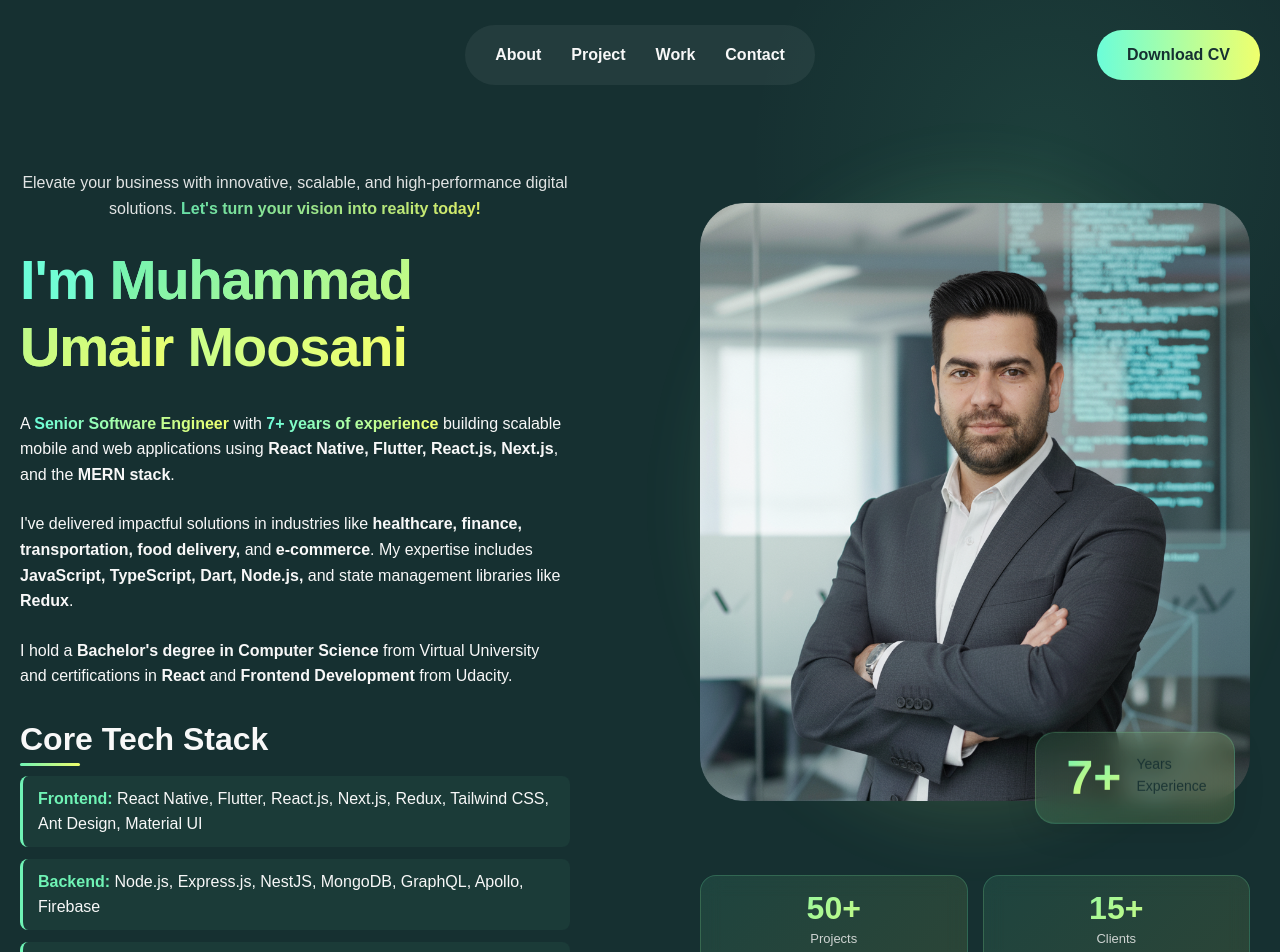
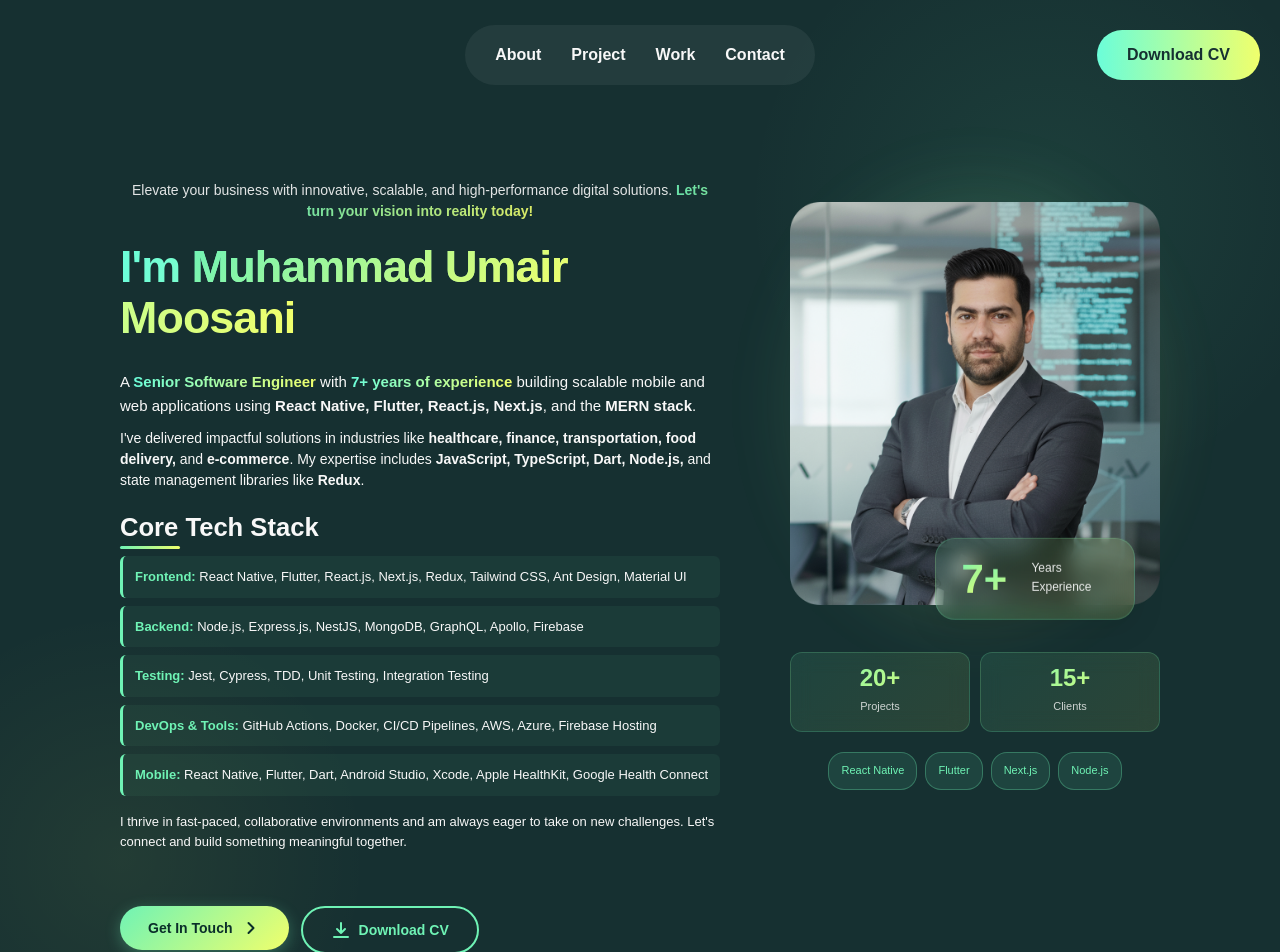
Before and after one commit to MuhammadUmairMoosani/MuhammadUmairMoosani.github.io, a Next.js app: page / in a window 1280 px wide. Shown: the top 952 px of the page. Built offline with nearby package versions, Linux system fonts and the light colour scheme.

Commit message:
Improvement

```diff
--- a/src/app/components/hello.js
+++ b/src/app/components/hello.js
@@ -49,7 +49,7 @@ export const Hello = () => {
           zIndex: 1,
           display: "flex",
           alignItems: "flex-start",
-          gap: "60px",
+          gap: "40px",
           justifyContent: "space-between",
         }}
       >
@@ -76,11 +76,11 @@ export const Hello = () => {
                 data-settings='{"ekit_we_effect_on":"none"}'
                 data-widget_type="text-editor.default"
                 style={{
-                  marginBottom: "15px",
+                  marginBottom: "10px",
                   opacity: 0.9,
                 }}
               >
-                <p style={{ fontSize: "16px", lineHeight: "1.6" }}>
+                <p style={{ fontSize: "14px", lineHeight: "1.5" }}>
                   Elevate your business with innovative, scalable, and
                   high-performance digital solutions.
                   <strong>
@@ -106,14 +106,14 @@ export const Hello = () => {
                 data-element_type="widget"
                 data-settings='{"_animation":"fadeInUp","_animation_delay":100,"ekit_we_effect_on":"none"}'
                 data-widget_type="heading.default"
-                style={{ marginBottom: "20px" }}
+                style={{ marginBottom: "15px" }}
               >
                 <h2 className="elementor-heading-title elementor-size-default">
                   <span
                     style={{
-                      fontSize: "clamp(2rem, 5vw, 3.5rem)",
+                      fontSize: "clamp(1.8rem, 4vw, 2.8rem)",
                       fontWeight: "700",
-                      lineHeight: "1.2",
+                      lineHeight: "1.1",
                       letterSpacing: "-0.02em",
                     }}
                   >
@@ -139,7 +139,14 @@ export const Hello = () => {
                 data-settings='{"_animation":"fadeInUp","_animation_delay":300,"ekit_we_effect_on":"none"}'
                 data-widget_type="text-editor.default"
               >
-                <p id="about-me-description">
+                <p
+                  id="about-me-description"
+                  style={{
+                    marginBottom: "10px",
+                    fontSize: "15px",
+                    lineHeight: "1.6",
+                  }}
+                >
                   A{" "}
                   <strong>
                     <a href="#about">Senior Software Engineer</a>
@@ -153,7 +160,13 @@ export const Hello = () => {
                   <strong>React Native, Flutter, React.js, Next.js</strong>, and
                   the <strong>MERN stack</strong>.
                 </p>
-                <p>
+                <p
+                  style={{
+                    marginBottom: "10px",
+                    fontSize: "14px",
+                    lineHeight: "1.5",
+                  }}
+                >
                   I&apos;ve delivered impactful solutions in industries like
                   <strong>
                     {" "}
@@ -165,25 +178,18 @@ export const Hello = () => {
                   state management libraries like
                   <strong> Redux</strong>.
                 </p>
-                <p>
-                  I hold a{" "}
-                  <strong>Bachelor's degree in Computer Science</strong> from
-                  Virtual University and certifications in{" "}
-                  <strong>React</strong> and{" "}
-                  <strong>Frontend Development</strong> from Udacity.
-                </p>
                 <div
                   className="elementor-element elementor-element-e62a178 at-heading-animation at-animation-heading-none elementor-widget elementor-widget-heading"
                   data-id="e62a178"
                   data-element_type="widget"
                   data-settings='{"_animation":"fadeInUp","_animation_delay":200,"ekit_we_effect_on":"none"}'
                   data-widget_type="heading.default"
-                  style={{ marginTop: "30px", marginBottom: "15px" }}
+                  style={{ marginTop: "20px", marginBottom: "12px" }}
                 >
                   <h2
                     className="elementor-heading-title elementor-size-default"
                     style={{
-                      fontSize: "clamp(1.5rem, 3vw, 2rem)",
+                      fontSize: "clamp(1.3rem, 2.5vw, 1.6rem)",
                       fontWeight: "600",
                       position: "relative",
                       display: "inline-block",
@@ -207,16 +213,17 @@ export const Hello = () => {
                 <ul
                   style={{
                     display: "grid",
-                    gap: "12px",
+                    gap: "8px",
                     listStyle: "none",
                     padding: 0,
+                    fontSize: "13px",
                   }}
                 >
                   <li
                     style={{
                       background: "rgba(111, 243, 181, 0.05)",
-                      padding: "10px 15px",
-                      borderRadius: "8px",
+                      padding: "8px 12px",
+                      borderRadius: "6px",
                       borderLeft: "3px solid #6FF3B5",
                       transition: "all 0.3s ease",
                     }}
@@ -228,8 +235,8 @@ export const Hello = () => {
                   <li
                     style={{
                       background: "rgba(111, 243, 181, 0.05)",
-                      padding: "10px 15px",
-                      borderRadius: "8px",
+                      padding: "8px 12px",
+                      borderRadius: "6px",
                       borderLeft: "3px solid #6FF3B5",
                       transition: "all 0.3s ease",
                     }}
@@ -241,8 +248,8 @@ export const Hello = () => {
                   <li
                     style={{
                       background: "rgba(111, 243, 181, 0.05)",
-                      padding: "10px 15px",
-                      borderRadius: "8px",
+                      padding: "8px 12px",
+                      borderRadius: "6px",
                       borderLeft: "3px solid #6FF3B5",
                       transition: "all 0.3s ease",
                     }}
@@ -253,8 +260,8 @@ export const Hello = () => {
                   <li
                     style={{
                       background: "rgba(111, 243, 181, 0.05)",
-                      padding: "10px 15px",
-                      borderRadius: "8px",
+                      padding: "8px 12px",
+                      borderRadius: "6px",
                       borderLeft: "3px solid #6FF3B5",
                       transition: "all 0.3s ease",
                     }}
@@ -268,8 +275,8 @@ export const Hello = () => {
                   <li
                     style={{
                       background: "rgba(111, 243, 181, 0.05)",
-                      padding: "10px 15px",
-                      borderRadius: "8px",
+                      padding: "8px 12px",
+                      borderRadius: "6px",
                       borderLeft: "3px solid #6FF3B5",
                       transition: "all 0.3s ease",
                     }}
@@ -278,22 +285,15 @@ export const Hello = () => {
                     Native, Flutter, Dart, Android Studio, Xcode, Apple
                     HealthKit, Google Health Connect
                   </li>
-                  <li
-                    style={{
-                      background: "rgba(111, 243, 181, 0.05)",
-                      padding: "10px 15px",
-                      borderRadius: "8px",
-                      borderLeft: "3px solid #6FF3B5",
-                      transition: "all 0.3s ease",
-                    }}
-                  >
-                    <strong style={{ color: "#6FF3B5" }}>Practices:</strong>{" "}
-                    Agile (Scrum), Clean Architecture, HIPAA Compliance,
-                    Performance Optimization
-                  </li>
                 </ul>
 
-                <p style={{ marginTop: "20px" }}>
+                <p
+                  style={{
+                    marginTop: "12px",
+                    fontSize: "13px",
+                    lineHeight: "1.5",
+                  }}
+                >
                   I thrive in fast-paced, collaborative environments and am
                   always eager to take on new challenges. Let&apos;s connect and
                   build something meaningful together.
@@ -308,9 +308,9 @@ export const Hello = () => {
             data-settings='{"animation":"fadeInUp","animation_delay":300}'
             style={{
               display: "flex",
-              gap: "15px",
+              gap: "12px",
               flexWrap: "wrap",
-              marginTop: "25px",
+              marginTop: "15px",
             }}
           >
             <div
@@ -326,11 +326,11 @@ export const Hello = () => {
                 style={{
                   background:
                     "linear-gradient(135deg, #6FF3B5 0%, #F0FF6C 100%)",
-                  padding: "14px 32px",
+                  padding: "12px 28px",
                   borderRadius: "30px",
                   color: "#0A2E2A",
                   fontWeight: "600",
-                  fontSize: "16px",
+                  fontSize: "14px",
                   textDecoration: "none",
                   display: "inline-flex",
                   alignItems: "center",
@@ -380,11 +380,11 @@ export const Hello = () => {
                 rel="noopener noreferrer"
                 style={{
                   background: "transparent",
-                  padding: "14px 32px",
+                  padding: "12px 28px",
                   borderRadius: "30px",
                   color: "#6FF3B5",
                   fontWeight: "600",
-                  fontSize: "16px",
+                  fontSize: "14px",
                   textDecoration: "none",
                   display: "inline-flex",
                   alignItems: "center",
@@ -454,13 +454,13 @@ export const Hello = () => {
           data-settings='{"background_background":"classic"}'
           style={{
             flex: "0 0 auto",
-            minWidth: "500px",
+            minWidth: "380px",
+            maxWidth: "400px",
             position: "sticky",
             top: "20px",
             alignSelf: "flex-start",
             marginLeft: "auto",
-            paddingLeft: "60px",
-            paddingRight: "20px",
+            paddingLeft: "20px",
           }}
         >
           <div
@@ -474,7 +474,7 @@ export const Hello = () => {
               position: "relative",
               display: "flex",
               flexDirection: "column",
-              gap: "30px",
+              gap: "20px",
             }}
           >
             <div style={{ position: "relative" }}>
@@ -498,12 +498,12 @@ export const Hello = () => {
               <Image
                 loading="lazy"
                 decoding="async"
-                width="450"
-                height="450"
+                width="350"
+                height="350"
                 src="/profile.png"
                 className="attachment-full size-full wp-image-1231"
                 alt="about-us-img"
-                sizes="(max-width: 450px) 100vw, 450px"
+                sizes="(max-width: 350px) 100vw, 350px"
                 style={{
                   maxWidth: "100%",
                   height: "auto",
@@ -518,8 +518,8 @@ export const Hello = () => {
               style={{
                 display: "grid",
                 gridTemplateColumns: "1fr 1fr",
-                gap: "15px",
-                marginTop: "10px",
+                gap: "10px",
+                marginTop: "5px",
               }}
             >
               <div
@@ -529,25 +529,25 @@ export const Hello = () => {
                   backdropFilter: "blur(10px)",
                   WebkitBackdropFilter: "blur(10px)",
                   border: "1px solid rgba(111, 243, 181, 0.2)",
-                  borderRadius: "16px",
-                  padding: "20px 15px",
+                  borderRadius: "12px",
+                  padding: "12px 10px",
                   textAlign: "center",
                 }}
               >
                 <div
                   style={{
-                    fontSize: "2rem",
+                    fontSize: "1.5rem",
                     fontWeight: "700",
                     background:
                       "linear-gradient(135deg, #6FF3B5 0%, #F0FF6C 100%)",
                     WebkitBackgroundClip: "text",
                     WebkitTextFillColor: "transparent",
-                    marginBottom: "5px",
+                    marginBottom: "3px",
                   }}
                 >
-                  50+
+                  20+
                 </div>
-                <div style={{ fontSize: "13px", opacity: 0.8 }}>Projects</div>
+                <div style={{ fontSize: "11px", opacity: 0.8 }}>Projects</div>
               </div>
 
               <div
@@ -557,25 +557,25 @@ export const Hello = () => {
                   backdropFilter: "blur(10px)",
                   WebkitBackdropFilter: "blur(10px)",
                   border: "1px solid rgba(111, 243, 181, 0.2)",
-                  borderRadius: "16px",
-                  padding: "20px 15px",
+                  borderRadius: "12px",
+                  padding: "12px 10px",
                   textAlign: "center",
                 }}
               >
                 <div
                   style={{
-                    fontSize: "2rem",
+                    fontSize: "1.5rem",
                     fontWeight: "700",
                     background:
                       "linear-gradient(135deg, #6FF3B5 0%, #F0FF6C 100%)",
                     WebkitBackgroundClip: "text",
                     WebkitTextFillColor: "transparent",
-                    marginBottom: "5px",
+                    marginBottom: "3px",
                   }}
                 >
                   15+
                 </div>
-                <div style={{ fontSize: "13px", opacity: 0.8 }}>Clients</div>
+                <div style={{ fontSize: "11px", opacity: 0.8 }}>Clients</div>
               </div>
             </div>
 
@@ -584,7 +584,7 @@ export const Hello = () => {
               style={{
                 display: "flex",
                 flexWrap: "wrap",
-                gap: "10px",
+                gap: "8px",
                 justifyContent: "center",
               }}
             >
@@ -594,9 +594,9 @@ export const Hello = () => {
                   style={{
                     background: "rgba(111, 243, 181, 0.1)",
                     border: "1px solid rgba(111, 243, 181, 0.3)",
-                    padding: "6px 14px",
-                    borderRadius: "20px",
-                    fontSize: "12px",
+                    padding: "5px 12px",
+                    borderRadius: "16px",
+                    fontSize: "11px",
                     fontWeight: "500",
                     color: "#6FF3B5",
                   }}
@@ -618,8 +618,8 @@ export const Hello = () => {
               backdropFilter: "blur(10px)",
               WebkitBackdropFilter: "blur(10px)",
               border: "1px solid rgba(111, 243, 181, 0.2)",
-              borderRadius: "20px",
-              padding: "20px 30px",
+              borderRadius: "16px",
+              padding: "15px 25px",
               boxShadow: "0 8px 32px rgba(0, 0, 0, 0.1)",
             }}
           >
@@ -627,10 +627,11 @@ export const Hello = () => {
               <div
                 className="elementor-counter-title"
                 style={{
-                  fontSize: "14px",
+                  fontSize: "12px",
                   fontWeight: "500",
-                  marginBottom: "5px",
+                  marginBottom: "3px",
                   opacity: 0.9,
+                  color:'white'
                 }}
               >
                 Years Experience
@@ -643,7 +644,7 @@ export const Hello = () => {
                   data-from-value="0"
                   data-delimiter=","
                   style={{
-                    fontSize: "3rem",
+                    fontSize: "2.5rem",
                     fontWeight: "700",
                     background:
                       "linear-gradient(135deg, #6FF3B5 0%, #F0FF6C 100%)",
@@ -656,7 +657,7 @@ export const Hello = () => {
                 <span
                   className="elementor-counter-number-suffix"
                   style={{
-                    fontSize: "3rem",
+                    fontSize: "2.5rem",
                     fontWeight: "700",
                     background:
                       "linear-gradient(135deg, #6FF3B5 0%, #F0FF6C 100%)",
```
Also changed, not shown: src/app/globals.css.
